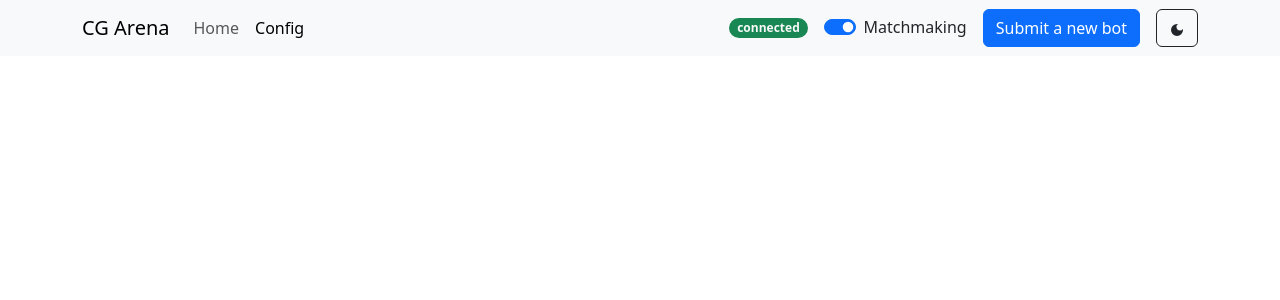
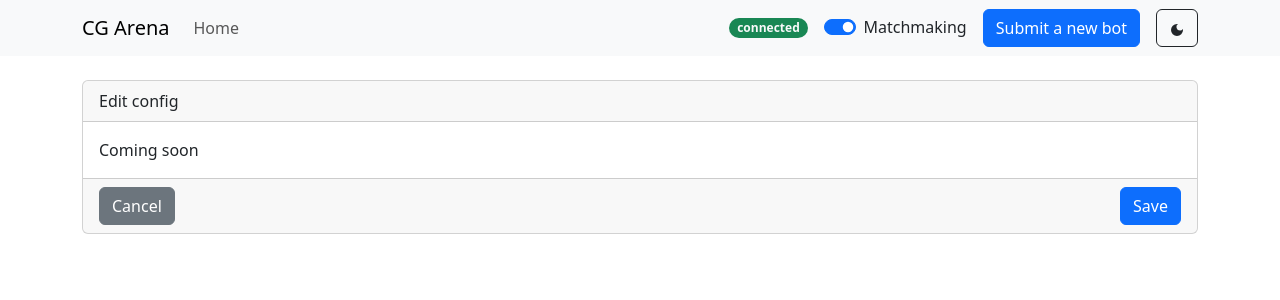
Before and after one commit to aangairbender/cgarena, a React (Vite) app in the folder cg-arena-ui/: page /config in a window 1280 px wide. Shown: the top 300 px of the page. Built offline with nearby package versions, Linux system fonts and the light colour scheme.

Commit message:
hid config page from users until ready

```diff
--- a/cg-arena-ui/src/components/AppNavbar.tsx
+++ b/cg-arena-ui/src/components/AppNavbar.tsx
@@ -47,9 +47,9 @@ function AppNavbar() {
             >
               Home
             </Link>
-            <Link to="/config" className="nav-link" search={{}}>
+            {/* <Link to="/config" className="nav-link" search={{}}>
               Config
-            </Link>
+            </Link> */}
           </Nav>
         </Navbar.Collapse>
 
--- a/cg-arena-ui/src/pages/ConfigPage.tsx
+++ b/cg-arena-ui/src/pages/ConfigPage.tsx
@@ -1,3 +1,20 @@
+import { Button, Card } from "react-bootstrap";
+
 export default function ConfigPage() {
-  return <></>;
+  return (
+    <Card>
+      <Card.Header>Edit config</Card.Header>
+      <Card.Body>Coming soon</Card.Body>
+      <Card.Footer>
+        <div className="d-flex justify-content-between">
+          <Button variant="secondary" onClick={() => {}}>
+            Cancel
+          </Button>
+          <Button variant="primary" onClick={() => {}}>
+            Save
+          </Button>
+        </div>
+      </Card.Footer>
+    </Card>
+  );
 }
```
